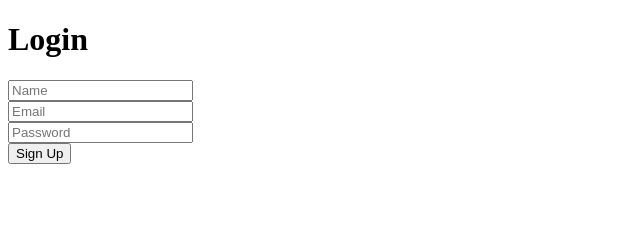
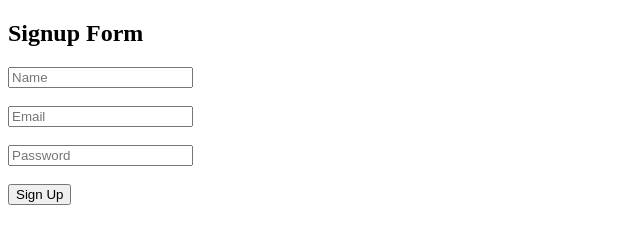
Before and after one commit to abxrnt/New, a website: page signup.html in a window 1280 px wide. Shown: the whole page, without its empty margins (0-640 px from the left). Drawn offline with Linux system fonts and the light colour scheme.

Commit message:
Update signup.html

```diff
--- a/signup.html
+++ b/signup.html
@@ -1,16 +1,15 @@
 <!DOCTYPE html>
 <html lang="en">
 <head>
-  <meta charset="utf-8" />
-  <meta name="viewport" content="width=device-width,initial-scale=1" />
-  <title>Login</title>
+  <meta charset="UTF-8" />
+  <title>Signup</title>
 </head>
 <body>
-  <h1>Login</h1>
+  <h2>Signup Form</h2>
   <form id="signupForm">
-  <input id="name" placeholder="Name" required><br>
-  <input id="email" type="email" placeholder="Email" required><br>
-  <input id="password" type="password" placeholder="Password" required><br>
+    <input id="name" placeholder="Name" required><br><br>
+    <input id="email" type="email" placeholder="Email" required><br><br>
+    <input id="password" type="password" placeholder="Password" required><br><br>
     <button type="submit">Sign Up</button>
   </form>
 
@@ -32,6 +31,5 @@
       alert(data.message || data.error);
     });
   </script>
-
 </body>
 </html>
```
Lines whose indentation alone changed are shown as unchanged.
